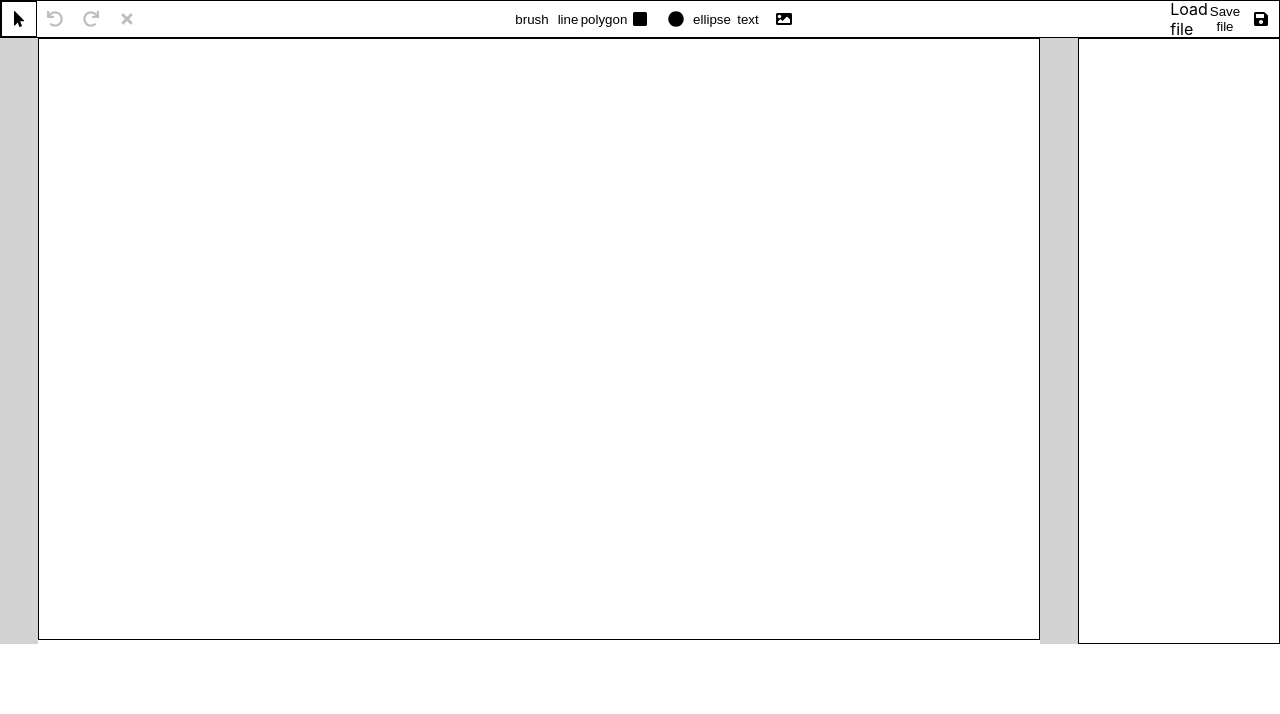
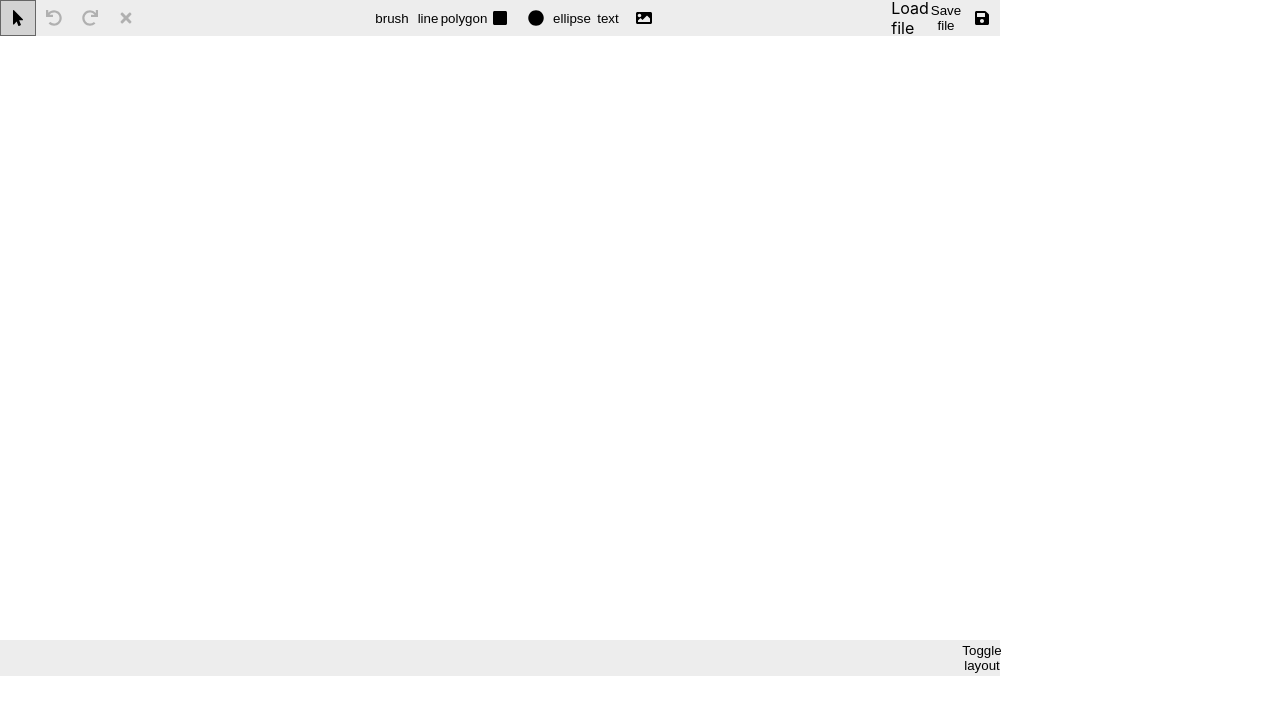
Before and after one commit to YoRab/react-paint-editor, a React (Create React App) app: page / in a window 1280 px wide. Shown: the top 714 px of the page. Built offline with nearby package versions, Linux system fonts and the light colour scheme.

Commit message:
init layout

```diff
--- a/src/components/App.tsx
+++ b/src/components/App.tsx
@@ -26,19 +26,17 @@ import { SelectionModeData, SelectionModeLib } from 'types/Mode'
 
 const StyledApp = styled.div<{
   toolboxposition: 'top' | 'left'
-  height: number
 }>`
   display: flex;
+  width: fit-content;
+  background:#ededed
   flex-direction: ${({ toolboxposition }) => (toolboxposition === 'top' ? 'column' : 'row')};
-  ${({ height }) => `
-  width:100%;
-  height:${height}px;
-  `}
 `
 
 const StyledRow = styled.div`
   display: flex;
   flex-direction: row;
+  position: relative;
 `
 
 type AppType = {
@@ -47,7 +45,8 @@ type AppType = {
   toolboxPosition?: 'top' | 'left'
   width?: number
   height?: number
-  withLayouts?: boolean
+  withLayouts?: 'always' | 'never' | 'visible' | 'hidden'
+  className?: string
 }
 
 const App = ({
@@ -56,7 +55,8 @@ const App = ({
   toolboxPosition = 'top',
   width = 1000,
   height = 600,
-  withLayouts = true
+  withLayouts = 'hidden',
+  className
 }: AppType) => {
   const [defaultConf, setDefaultConf] = useState<StyledShape>({
     style: {
@@ -71,6 +71,9 @@ const App = ({
   })
   const componentRef = useRef<HTMLDivElement>(null)
 
+  const [isLayoutPanelShown, setIsLayoutPanelShown] = useState(
+    withLayouts === 'always' || withLayouts === 'visible'
+  )
   const [canvasOffset, setCanvasOffset] = useState<Point>([0, 0])
   const [canvasOffsetStartPosition, setCanvasOffsetStartPosition] = useState<Point | undefined>(
     undefined
@@ -206,10 +209,9 @@ const App = ({
     downloadFile(content, 'drawing.json')
   }, [])
 
-  const loadFile = useCallback(
-    async (file: File) => {
+  const loadJson = useCallback(
+    (json: unknown) => {
       try {
-        const json = await decodeJson(file)
         const isValidated = validateJson(json)
         if (!isValidated) throw new Error('Le fichier est corrompu')
         const shapes = decodePicturesInShapes(json as DrawableShapeJson[])
@@ -219,6 +221,18 @@ const App = ({
       }
     },
     [clearCanvas]
+  )
+
+  const loadFile = useCallback(
+    async (file: File) => {
+      try {
+        const json = await decodeJson(file)
+        loadJson(json)
+      } catch (e) {
+        console.warn(e)
+      }
+    },
+    [loadJson]
   )
 
   const onPasteShape = useCallback(
@@ -248,7 +262,7 @@ const App = ({
   const hasActionToClear = savedShapes.states.length > 1
 
   return (
-    <StyledApp ref={componentRef} toolboxposition={toolboxPosition} height={height} tabIndex={0}>
+    <StyledApp ref={componentRef} toolboxposition={toolboxPosition} className={className}>
       <Toolbox
         activeTool={activeTool}
         clearCanvas={clearCanvas}
@@ -288,7 +302,7 @@ const App = ({
           selectionMode={selectionMode}
           setSelectionMode={setSelectionMode}
         />
-        {withLayouts && (
+        {isLayoutPanelShown && (
           <Layouts
             shapes={shapesRef.current}
             updateShapes={updateShapes}
@@ -310,8 +324,10 @@ const App = ({
           defaultConf={defaultConf}
           setDefaultConf={setDefaultConf}
           canvas={canvasRef.current}
-          givenWidth={width}
-          givenHeight={height}
+          withLayouts={withLayouts}
+          toggleLayoutPanel={() => {
+            setIsLayoutPanelShown(prev => !prev)
+          }}
         />
       )}
     </StyledApp>
--- a/src/components/Canvas.tsx
+++ b/src/components/Canvas.tsx
@@ -130,7 +130,6 @@ const StyledDrawCanvas = styled.canvas.attrs<{
 }>`
   position: absolute;
   user-select: none;
-  border: 1px solid black;
   max-width: 100%;
   touch-action: none; /* prevent scroll on touch */
 `
@@ -149,7 +148,6 @@ const StyledSelectionCanvas = styled.canvas.attrs<{
   height: number
 }>`
   user-select: none;
-  border: 1px solid black;
   position: relative;
   max-width: 100%;
   touch-action: none; /* prevent scroll on touch */
--- a/src/components/toolbox/Layouts.tsx
+++ b/src/components/toolbox/Layouts.tsx
@@ -6,9 +6,13 @@ import deleteIcon from 'assets/icons/trash.svg'
 import _ from 'lodash/fp'
 
 const StyledLayouts = styled.div<{ hover: boolean }>`
+  position: absolute;
+  right: 0;
+  top: 0;
+  bottom: 0;
   display: inline-block;
-  border: 1px solid black;
-  width: 200px;
+  background: #ededed;
+  width: 100px;
   overflow-y: auto;
 
   ${({ hover }) =>
@@ -21,7 +25,7 @@ const StyledLayouts = styled.div<{ hover: boolean }>`
 `
 
 const StyledLayout = styled.div<{ selected: boolean; isdragging: boolean; isover: boolean }>`
-  border: 1px solid black;
+  border: 1px solid #666;
   padding: 12px;
   padding-right: 24px;
   position: relative;
--- a/src/components/toolbox/SettingsBox.tsx
+++ b/src/components/toolbox/SettingsBox.tsx
@@ -17,21 +17,10 @@ import {
   StyledShape,
   ToolsType
 } from 'types/Shapes'
-import { getSettingsPosition } from 'utils/intersect'
 import deleteIcon from 'assets/icons/trash.svg'
 import { calculateTextFontSize, updatePolygonLinesCount } from 'utils/transform'
 
-const StyledSettingsBox = styled.div.attrs<{
-  left: number
-  top: number
-}>(({ left, top }) => ({
-  style: {
-    left: `${left}px`,
-    top: `${top}px`
-  }
-}))<{
-  left: number
-  top: number
+const StyledSettingsBox = styled.div<{
   hover: boolean
 }>`
   user-select: none;
@@ -45,6 +34,27 @@ const StyledSettingsBox = styled.div.attrs<{
 
   `}
 `
+
+const StyledSeparator = styled.div`
+  flex: 1;
+`
+
+const StyleToggleLayoutButton = styled.button`
+  width: 36px;
+  height: 36px;
+  display: flex;
+  box-sizing: border-box;
+  align-items: center;
+  justify-content: center;
+  background: none;
+  border: none;
+  cursor: pointer;
+
+  &:hover:not(:disabled) {
+    background: lightgray;
+  }
+`
+
 const StyledDeleteButton = styled.button`
   width: 36px;
   height: 36px;
@@ -113,25 +123,25 @@ const ShapeStyleSelect = ({ field, values, defaultValue, valueChanged }: ShapeSt
 }
 
 type SettingsBoxType = {
+  withLayouts?: 'always' | 'never' | 'visible' | 'hidden'
   activeTool: ToolsType
   settingsHover: boolean
   selectedShape: DrawableShape | undefined
   canvas: HTMLCanvasElement | null
-  givenWidth: number
-  givenHeight: number
   updateShape: (shape: DrawableShape) => void
   removeShape: (shape: DrawableShape) => void
   defaultConf: StyledShape
   setDefaultConf: React.Dispatch<React.SetStateAction<StyledShape>>
+  toggleLayoutPanel: () => void
 }
 
 const SettingsBox = ({
+  withLayouts,
+  toggleLayoutPanel,
   activeTool,
   settingsHover,
   selectedShape,
   canvas,
-  givenWidth,
-  givenHeight,
   updateShape,
   removeShape,
   defaultConf,
@@ -193,14 +203,8 @@ const SettingsBox = ({
     [selectedShape, updateShape, setDefaultConf]
   )
 
-  const pointPosition = useMemo(() => {
-    return settingsHover && selectedShape
-      ? getSettingsPosition(selectedShape, canvas, givenWidth, givenHeight)
-      : [0, 0]
-  }, [selectedShape, settingsHover, canvas, givenWidth, givenHeight])
-
   return (
-    <StyledSettingsBox hover={settingsHover} left={pointPosition[0]} top={pointPosition[1]}>
+    <StyledSettingsBox hover={settingsHover}>
       {selectedShape ? (
         <>
           {shapes.includes(selectedShape?.type) && (
@@ -331,6 +335,13 @@ const SettingsBox = ({
           </>
         )
       )}
+      <StyledSeparator />
+      {withLayouts === 'visible' ||
+        (withLayouts === 'hidden' && (
+          <StyleToggleLayoutButton onClick={toggleLayoutPanel}>
+            Toggle layout
+          </StyleToggleLayoutButton>
+        ))}
     </StyledSettingsBox>
   )
 }
--- a/src/components/toolbox/Toolbox.tsx
+++ b/src/components/toolbox/Toolbox.tsx
@@ -18,7 +18,6 @@ const StyledToolbox = styled.div<{
   hover: boolean
 }>`
   display: flex;
-  border: 1px solid black;
 
   ${({ hover }) =>
     hover &&
@@ -43,7 +42,7 @@ const StyledTool = styled.button<{ selected: boolean }>`
     selected &&
     `
 
-  border:1px solid black;
+  border:1px solid #666;
 
   `}
 
```
